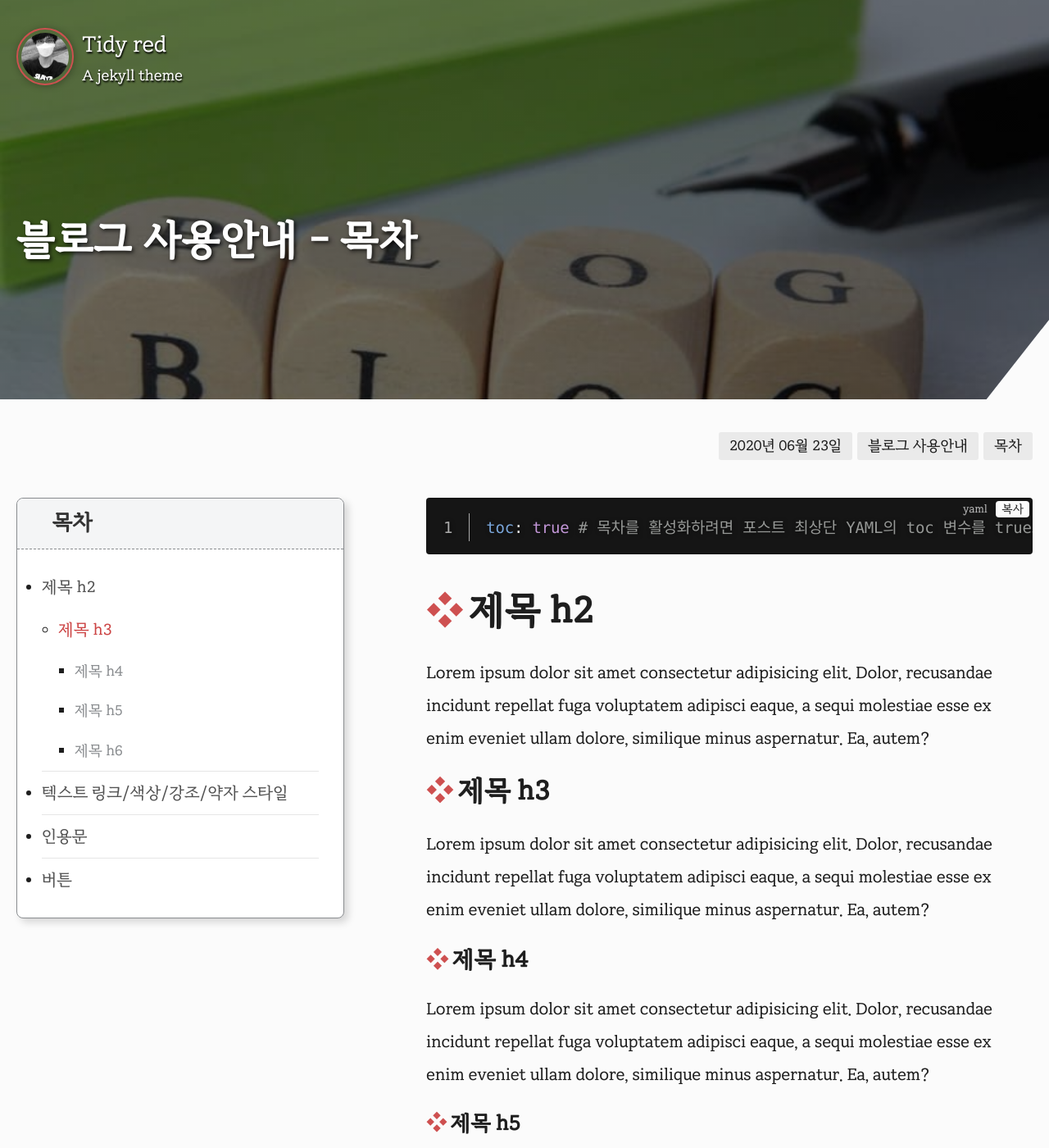
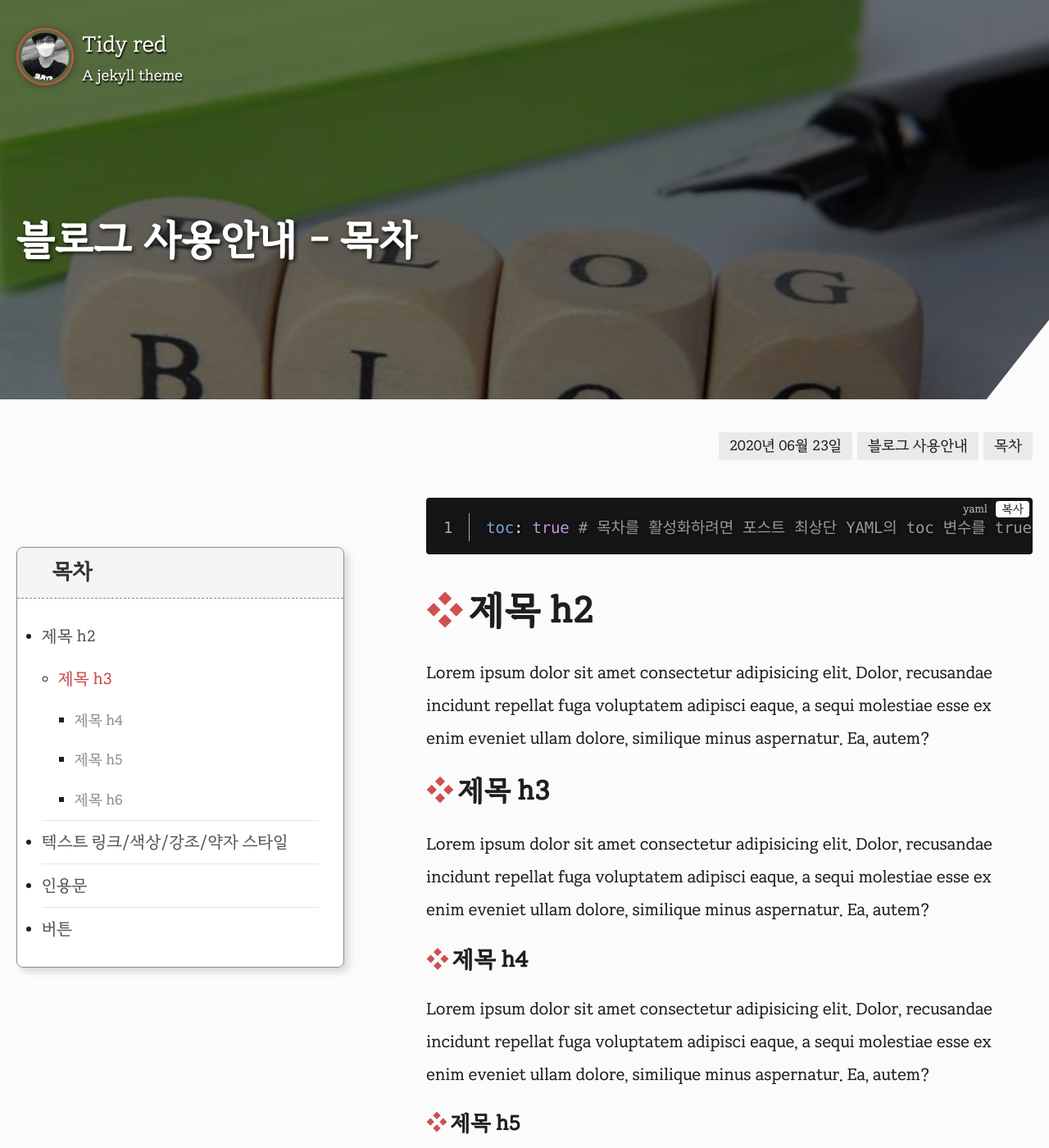
Before and after one commit to selosele/jekyll-theme-tidyred, a Jekyll site: the page built from _posts/2020-06-23-example-post03.md, in a window 1280 px wide and 1400 px high. Shown: the whole window at 82% size. Built offline with Jekyll 4.4.1, drawn with Linux system fonts in a browser that asks for light colours; a style sheet for code colours, icons or effects is not loaded.

Commit message:
skip 링크 웹 접근성 이슈(본문 바로가기로 좌측 사이드바를 건너뛸 수 있게) 수정으로 인한 목차 간격 조절

```diff
--- a/_sass/tidy-red/_navigation.scss
+++ b/_sass/tidy-red/_navigation.scss
@@ -350,6 +350,7 @@
 
 /* toc */
 .toc-wrapper {
+   margin-bottom: 1rem;
    border: 1px solid $grey;
    border-radius: .4rem;
    background-color: $grey12;
@@ -380,7 +381,9 @@
       z-index: 1;
       width: $toc-width;
       height: auto;
+      margin-top: 3rem;
       margin-left: -$toc-margin;
+      margin-bottom: 0;
       box-shadow: rgba(0,0,0,.15) .25rem .25rem .5rem;
 
       .toc {
```
